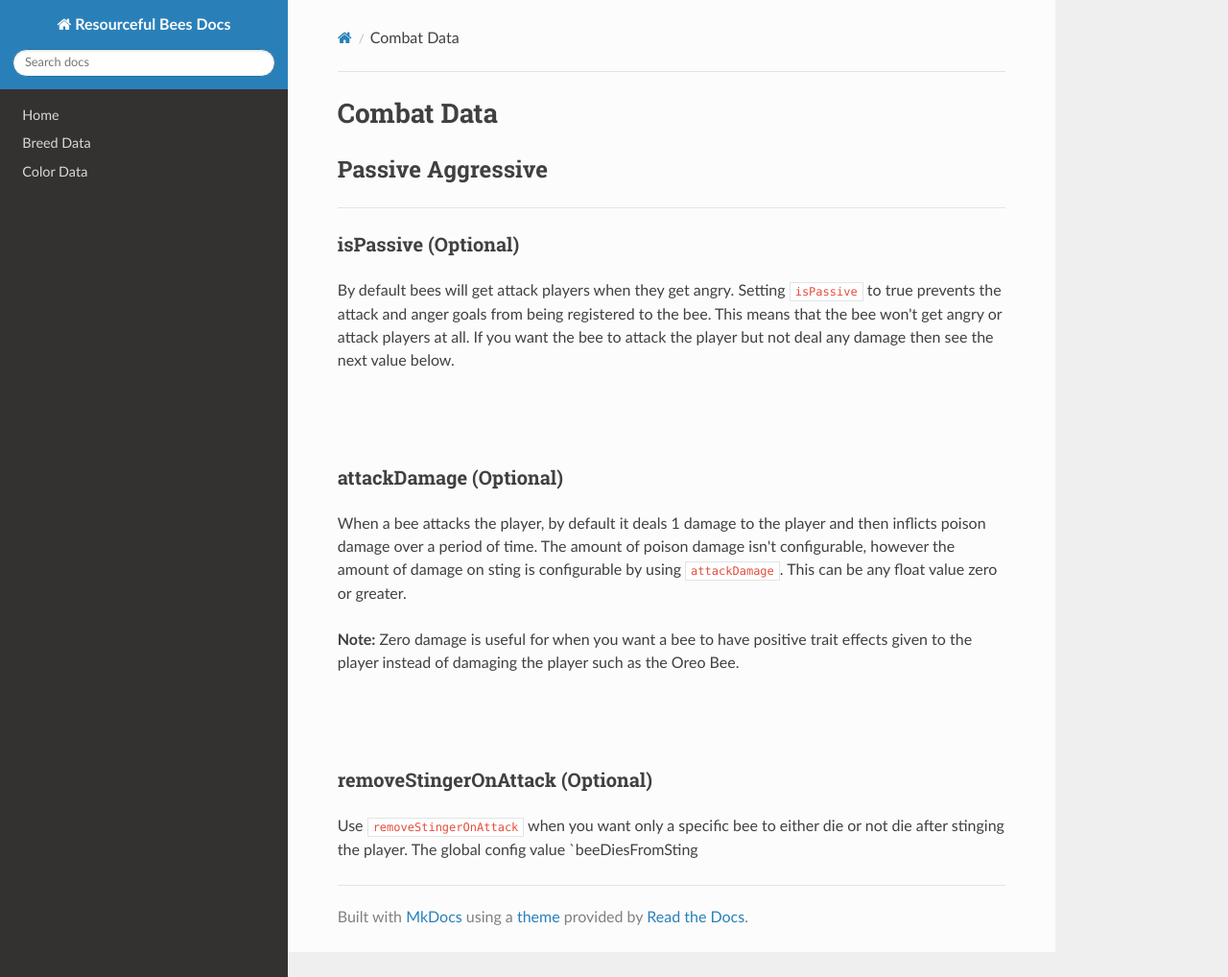
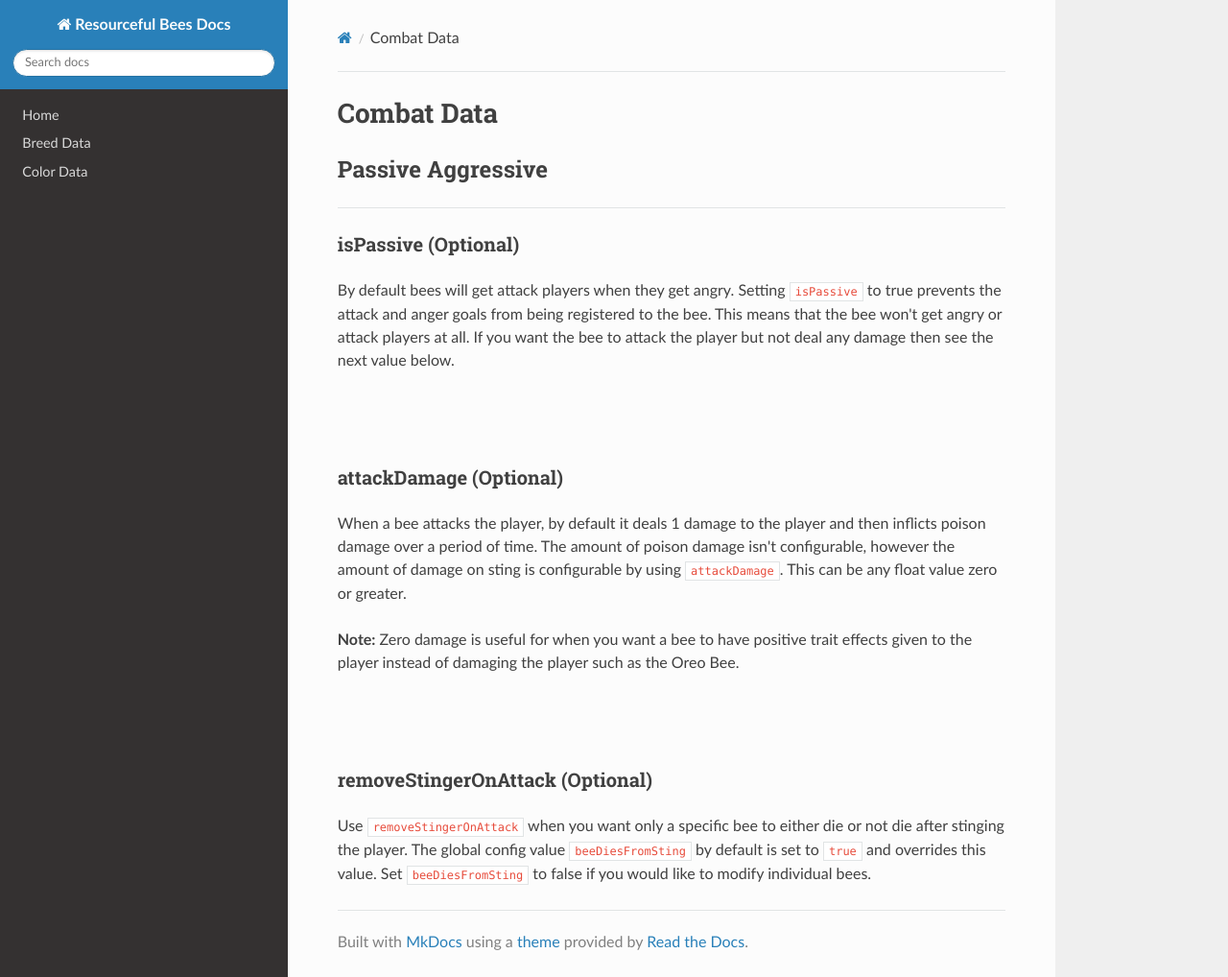
Before and after one commit to Team-Resourceful/ResourcefulBeesDocs, an MkDocs documentation site: the page built from docs/bee_data/combat_data.md, in a window 1280 px wide and 1018 px high. Shown: the whole window at 96% size. Built offline with MkDocs 1.6.1, drawn with Linux system fonts in a browser that asks for light colours; nearby versions of some CDN libraries.

Commit message:
docs/bee_data/combat_data.md updated from https://stackedit.io/

```diff
--- a/docs/bee_data/combat_data.md
+++ b/docs/bee_data/combat_data.md
@@ -21,7 +21,7 @@ When a bee attacks the player, by default it deals 1 damage to the player and th
 
 ### **removeStingerOnAttack** (Optional)
 
-Use `removeStingerOnAttack` when you want only a specific bee to either die or not die after stinging the player. The global config value `beeDiesFromSting
+Use `removeStingerOnAttack` when you want only a specific bee to either die or not die after stinging the player. The global config value `beeDiesFromSting` by default is set to `true` and overrides this value. Set `beeDiesFromSting` to false if you would like to modify individual bees.
 <!--stackedit_data:
-eyJoaXN0b3J5IjpbOTcyMTA0Mjk2LDE3ODU1OTE1NzFdfQ==
+eyJoaXN0b3J5IjpbLTQ4NjUxNTUxOSwxNzg1NTkxNTcxXX0=
 -->
```
